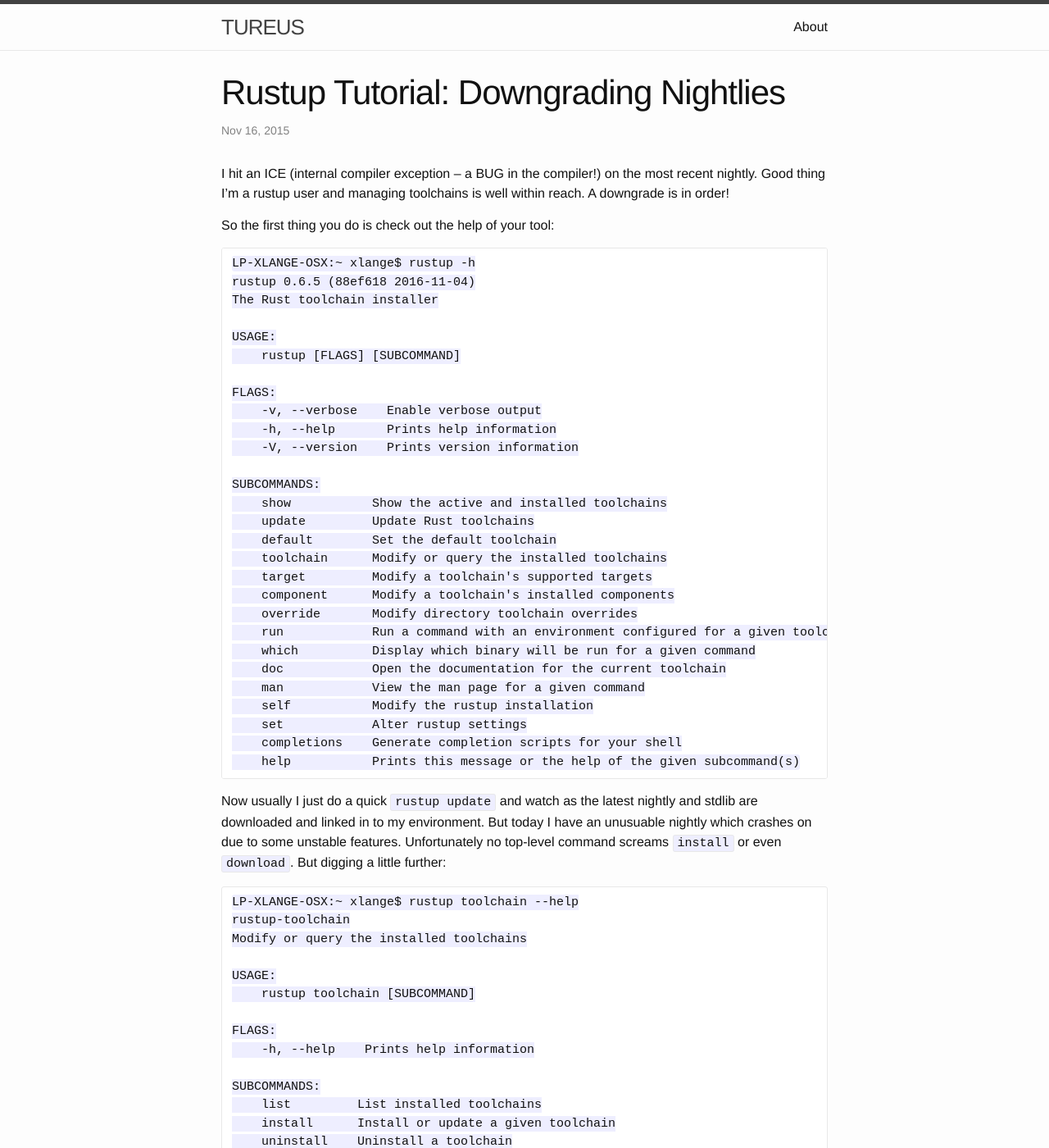
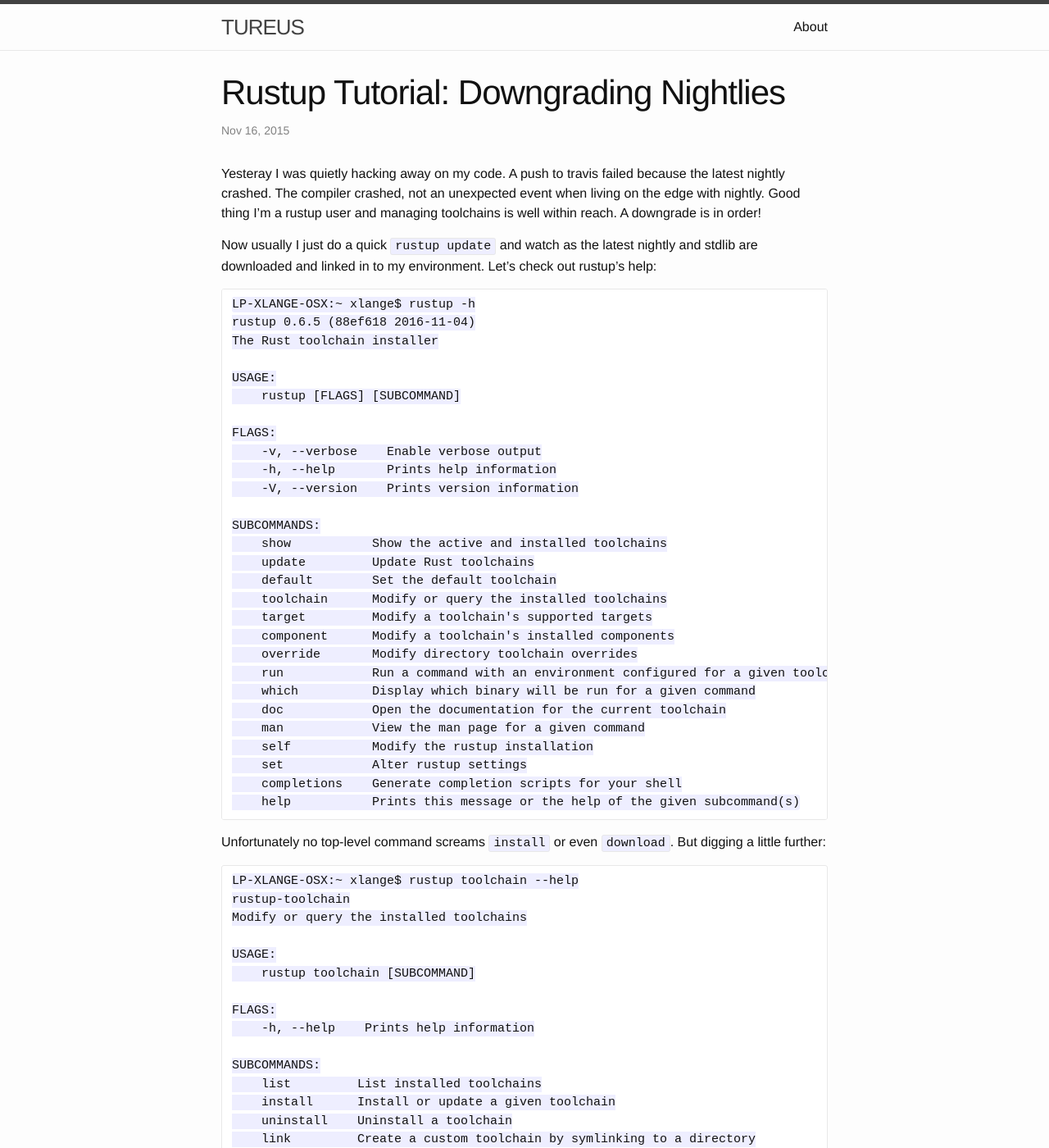
Before and after one commit to tureus/tureus.github.io, a Jekyll site: the page built from _posts/2016-11-16-rustup-tutorial-downgrading.markdown, in a window 1280 px wide and 1400 px high. Shown: the whole window at 82% size. Built offline with Jekyll 4.4.1, drawn with Linux system fonts in a browser that asks for light colours.

Commit message:
copy update

```diff
--- a/_posts/2016-11-16-rustup-tutorial-downgrading.markdown
+++ b/_posts/2016-11-16-rustup-tutorial-downgrading.markdown
@@ -5,9 +5,10 @@ date:   2015-11-16 14:44:03
 categories: jekyll update
 ---
 
-I hit an ICE (internal compiler exception -- a BUG in the compiler!) on the most recent nightly. Good thing I'm a rustup user and managing toolchains is well within reach. A downgrade is in order!
+Yesteray I was quietly hacking away on my code. A push to travis failed because the latest nightly crashed. The compiler crashed, not an unexpected event when living on the edge with nightly. Good thing I'm a rustup user and managing toolchains is well within reach. A downgrade is in order!
 
-So the first thing you do is check out the help of your tool:
+Now usually I just do a quick `rustup update` and watch as the latest nightly and stdlib are downloaded and
+linked in to my environment. Let's check out rustup's help:
 
     LP-XLANGE-OSX:~ xlange$ rustup -h
     rustup 0.6.5 (88ef618 2016-11-04)
@@ -39,9 +40,7 @@ So the first thing you do is check out the help of your tool:
         help           Prints this message or the help of the given subcommand(s)
 
 
-Now usually I just do a quick `rustup update` and watch as the latest nightly and stdlib are downloaded and
-linked in to my environment. But today I have an unusuable nightly which crashes on due to some unstable
-features. Unfortunately no top-level command screams `install` or even `download`. But digging a little further:
+Unfortunately no top-level command screams `install` or even `download`. But digging a little further:
 
     LP-XLANGE-OSX:~ xlange$ rustup toolchain --help
     rustup-toolchain
```
